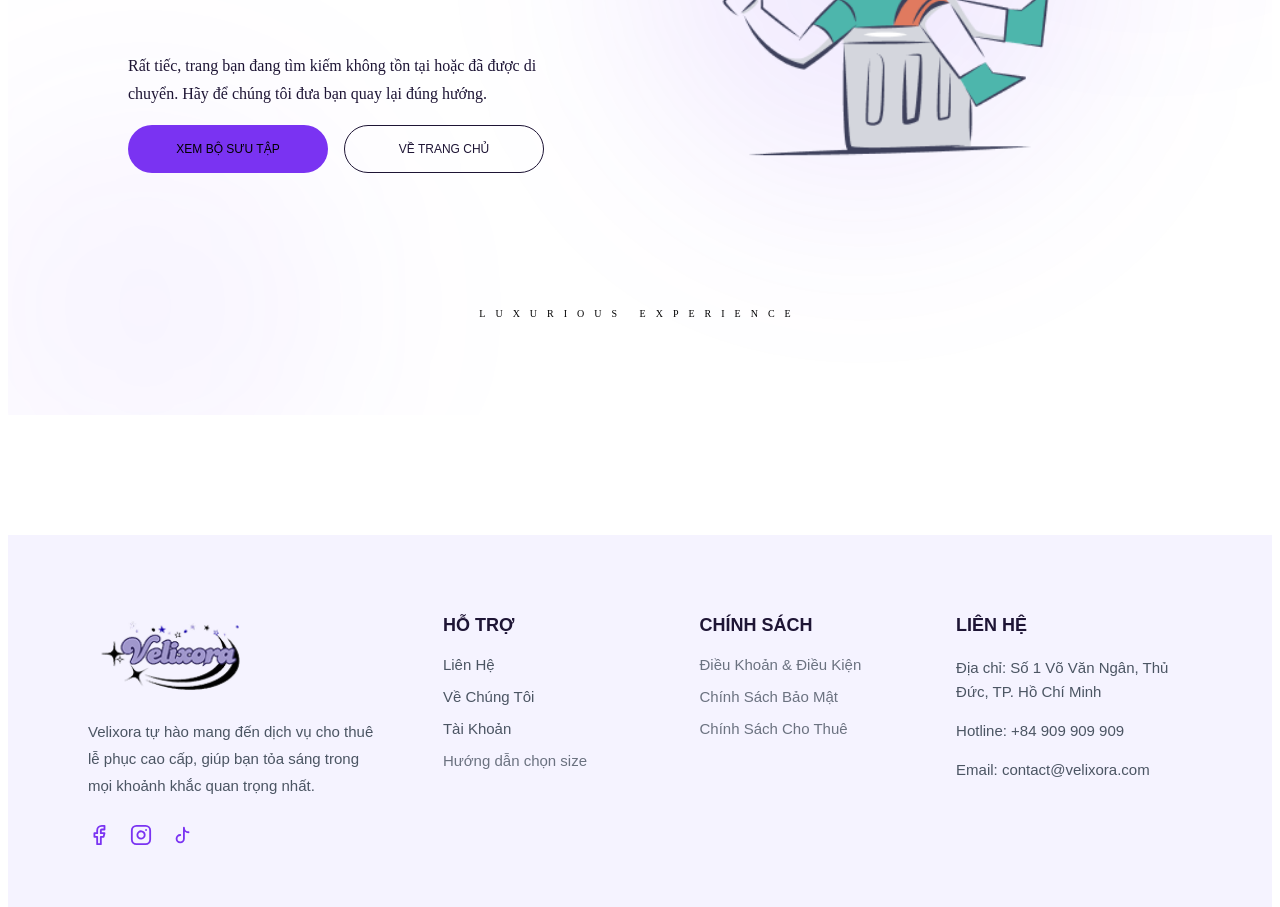
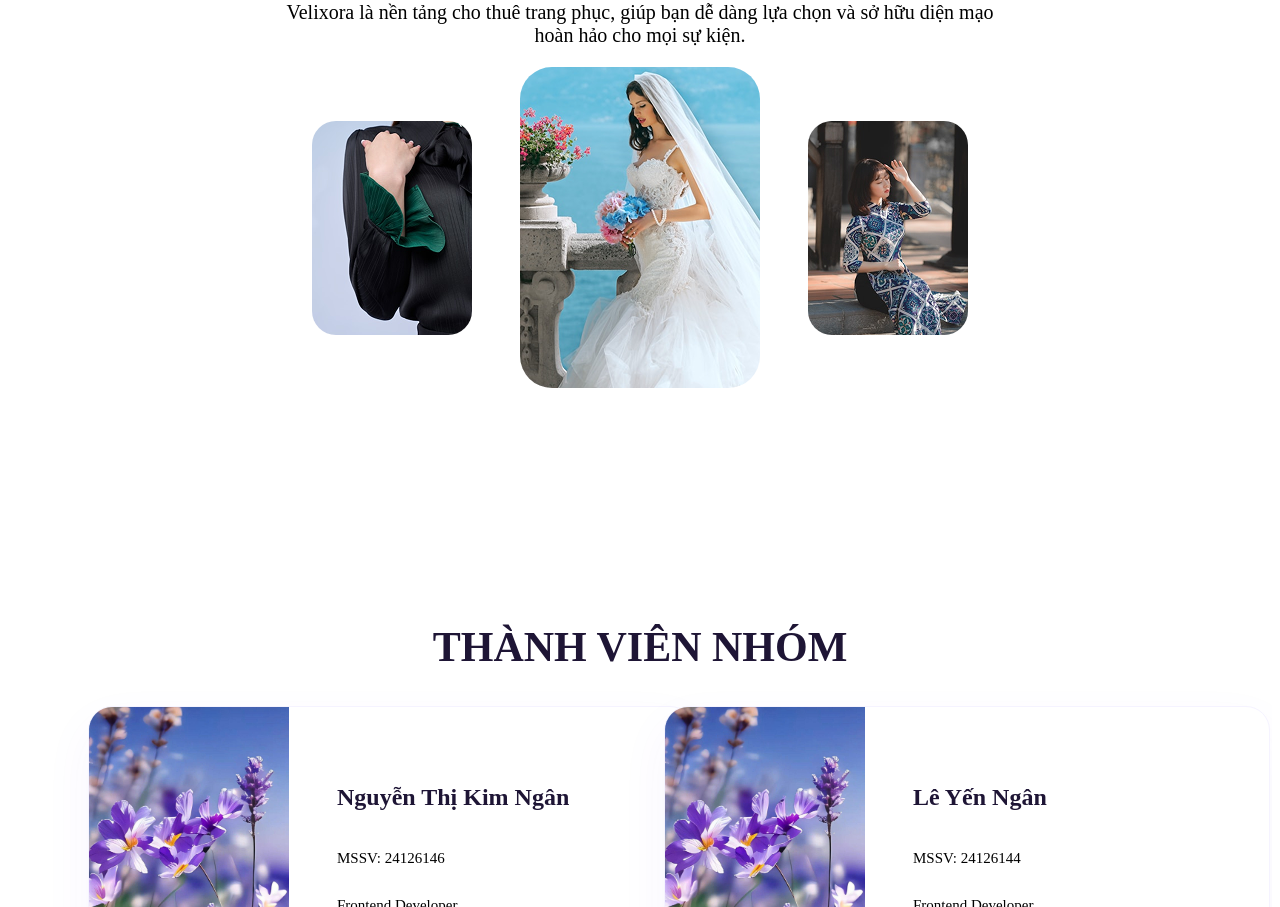
Before and after one commit to nguyenthikimngantn1234-lab/nhom04_royalrental, a Next.js app: page /ve-chung-toi in a window 1280 px wide. Before the commit this address had no page. Shown: the part 500-1407 px from the top of the page. Built offline with nearby package versions, Linux system fonts and the light colour scheme.

Commit message:
feat: Giới thiệu về thành viên nhóm 4

```diff
--- /dev/null
+++ b/app/ve-chung-toi/page.tsx
@@ -0,0 +1,96 @@
+"use client";
+import React from 'react';
+import { FooterSimple } from "@/components/FooterSimple";
+import { Header } from "@/components/Header";
+
+
+
+
+// --- Component Thẻ Thành Viên: Khoảng cách chuẩn 48px giữa ảnh và chữ ---
+const TeamMemberCard = ({ name, mssv, role, image }: { name: string, mssv: string, role: string, image: string }) => (
+  <div
+    style={{ width: '604px', height: '300px' }}
+    className="bg-white rounded-[24px] flex overflow-hidden shadow-[0_20px_50px_rgba(122,51,242,0.05)] border border-[#F5F3FF] hover:shadow-[0_20px_50px_rgba(122,51,242,0.1)] transition-all duration-500"
+  >
+    {/* Ô chứa ảnh đại diện 200x300 */}
+    <div className="w-[200px] h-full bg-[#F9FAFB] flex-shrink-0 relative overflow-hidden">
+       <img
+         src={`/images/${image}`}
+         alt={name}
+         className="w-full h-full object-cover object-top transition-transform duration-500 hover:scale-110"
+       />
+    </div>
+
+
+    {/* Nội dung thông tin - Ép chuẩn ml-[48px] theo mẫu */}
+    <div className="flex flex-col justify-center ml-[48px] pr-8 gap-3 text-left">
+      <div className="flex flex-col gap-1">
+        <h3 className="text-[24px] font-bold text-[#1e1535] leading-tight whitespace-nowrap">{name}</h3>
+        <p className="text-[15px] text-gray-500 font-medium mt-2">MSSV: {mssv}</p>
+        <p className="text-[15px] text-gray-400">{role}</p>
+      </div>
+
+      {/* Icon Github */}
+      <div className="mt-3 text-gray-400 hover:text-[#7a33f2] cursor-pointer transition-colors w-fit">
+        <svg width="22" height="22" viewBox="0 0 24 24" fill="none" stroke="currentColor" strokeWidth="2" strokeLinecap="round" strokeLinejoin="round">
+          <path d="M9 19c-5 1.5-5-2.5-7-3m14 6v-3.87a3.37 3.37 0 0 0-.94-2.61c3.14-.35 6.44-1.54 6.44-7A5.44 5.44 0 0 0 20 4.77 5.07 5.07 0 0 0 19.91 1S18.73.65 16 2.48a13.38 13.38 0 0 0-7 0C6.27.65 5.09 1 5.09 1A5.07 5.07 0 0 0 5 4.77a5.44 5.44 0 0 0-1.5 3.78c0 5.42 3.3 6.61 6.44 7A3.37 3.37 0 0 0 9 18.13V22"></path>
+        </svg>
+      </div>
+    </div>
+  </div>
+);
+
+
+export default function AboutPage() {
+  return (
+    <>
+      <Header />
+      <main className="w-full bg-white font-['Be_Vietnam_Pro'] overflow-x-hidden">
+
+        <section className="max-w-[1440px] mx-auto px-[80px] pt-[220px] pb-40 text-center">
+
+          <div className="mb-20">
+            <span className="text-[#7a33f2] font-bold tracking-[0.2em] uppercase text-[15px]">Về chúng tôi</span>
+            <h1 className="text-[96px] font-extrabold text-[#1e1535] leading-none mt-4 mb-8 tracking-tighter uppercase">VELIXORA</h1>
+            <p className="max-w-[750px] mx-auto text-[20px] text-gray-500 leading-relaxed">
+              Velixora là nền tảng cho thuê trang phục, giúp bạn dễ dàng lựa chọn và sở hữu diện mạo hoàn hảo cho mọi sự kiện.
+            </p>
+          </div>
+
+
+          <div className="flex justify-center items-center gap-[48px] mb-[200px]">
+             <div style={{ width: '160px', height: '214px' }} className="rounded-[24px] overflow-hidden translate-y-8 shadow-lg">
+                <img src="/images/image-3.png" className="w-full h-full object-cover" alt="Fashion 3" />
+             </div>
+             <div style={{ width: '240px', height: '321px' }} className="rounded-[32px] overflow-hidden z-10 shadow-2xl">
+                <img src="/images/image-1.png" className="w-full h-full object-cover" alt="Fashion 1" />
+             </div>
+             <div style={{ width: '160px', height: '214px' }} className="rounded-[24px] overflow-hidden translate-y-8 shadow-lg">
+                <img src="/images/image-2.png" className="w-full h-full object-cover" alt="Fashion 2" />
+             </div>
+          </div>
+
+
+          <div className="w-full flex flex-col items-center">
+            <h2 className="text-[42px] font-bold text-[#1e1535] mb-24 uppercase tracking-widest">Thành viên nhóm</h2>
+
+            <div className="w-full flex justify-center">
+              <div className="grid grid-cols-2 gap-x-[48px] gap-y-[60px]">
+                <TeamMemberCard name="Nguyễn Thị Kim Ngân" mssv="24126146" role="Frontend Developer" image="tv.png" />
+                <TeamMemberCard name="Lê Yến Ngân" mssv="24126144" role="Frontend Developer" image="tv.png" />
+                <TeamMemberCard name="Nguyễn Thị Thanh Giang" mssv="24126049" role="Frontend Developer" image="tv.png" />
+                <TeamMemberCard name="Hà Kiều Khanh" mssv="24126095" role="Frontend Developer" image="tv.png" />
+              </div>
+            </div>
+          </div>
+
+
+        </section>
+
+
+      </main>
+
+      <FooterSimple />
+    </>
+  );
+}
```
